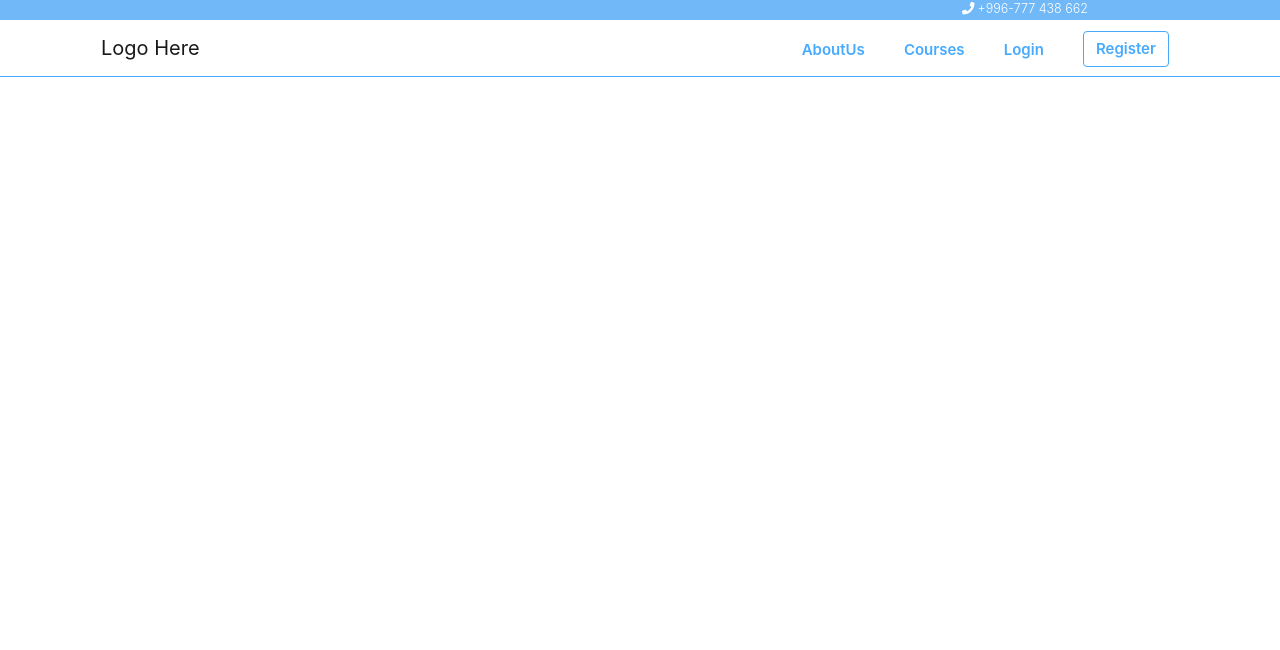
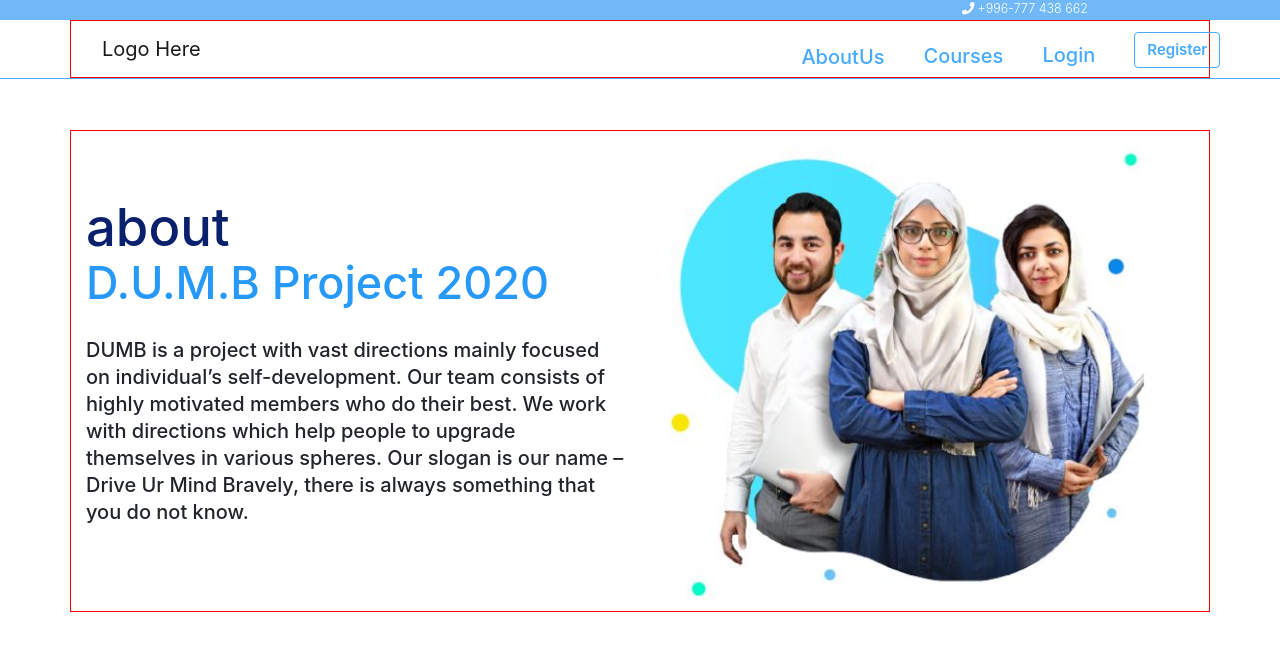
Before and after one commit to Jahanzaib5/dumb-project, a React (Create React App) app in the folder frontend/app/: page /Aboutus in a window 1280 px wide. Shown: the top 650 px of the page. Built offline with nearby package versions, Linux system fonts and the light colour scheme; the HTML template or start-up script is replaced by a standard one.

Commit message:
working on aboutus page

```diff
--- a/frontend/app/package.json
+++ b/frontend/app/package.json
@@ -14,6 +14,7 @@
     "react": "^16.13.1",
     "react-bootstrap": "^1.0.1",
     "react-dom": "^16.13.1",
+    "react-router-dom": "^5.2.0",
     "react-scripts": "3.4.1",
     "reactstrap": "^8.4.1"
   },
--- a/frontend/app/src/App.css
+++ b/frontend/app/src/App.css
@@ -1,5 +1,8 @@
 .App {
   text-align: center;
+  font-family: -apple-system, BlinkMacSystemFont, "Segoe UI", Roboto,
+    "Helvetica Neue", Arial, "Noto Sans", sans-serif, "Apple Color Emoji",
+    "Segoe UI Emoji", "Segoe UI Symbol", "Noto Color Emoji";
 }
 
 .App-logo {
--- a/frontend/app/src/App.js
+++ b/frontend/app/src/App.js
@@ -1,5 +1,7 @@
 import React, {Component} from 'react';
+import {BrowserRouter as Router, Route, Switch} from 'react-router-dom';
 import Navigation from './components/Navbar/Navigation';
+import AboutUs from './components/AboutUs/AboutUs';
 
 
 class App extends Component {
@@ -7,7 +9,11 @@ class App extends Component {
     return (
       <React.Fragment>
         <Navigation/>
-
+        <Router>
+          <Switch>
+            <Route path="/Aboutus" component={AboutUs}/>
+          </Switch>
+        </Router>
       </React.Fragment>
 
     );
--- /dev/null
+++ b/frontend/app/src/components/AboutUs/AboutUs.js
@@ -0,0 +1,14 @@
+
+import React, { Component } from "react";
+import First from './First-part/First';
+
+
+export default class AbuotUs extends Component {
+    render() {
+      return (
+        <div>
+            <First/>
+        </div>
+      );
+    }
+  }
--- /dev/null
+++ b/frontend/app/src/components/AboutUs/First-part/First.js
@@ -0,0 +1,33 @@
+import React, { Component } from "react";
+import { Container, Row, Col } from "reactstrap";
+import Pic1 from './pic1.JPG';
+import Image from "react-bootstrap/Image";
+import './first.css';
+
+
+export default class LearMore extends Component {
+  render() {
+    return (
+      <Container className='container' style={{ border: "1px solid red", marginTop:'4%'}}>
+        <Row>
+          <Col xs={12} md={6}>
+            <h1 style={{color:'#09216C', marginTop:'12%'}}>about</h1>
+            <h1 style={{color:'#2699fb', fontSize:"45px", marginTop:'-2%'}}>D.U.M.B Project 2020</h1>
+            <p>
+              DUMB is a project with vast directions mainly focused on
+              individual’s self-development. Our team consists of highly
+              motivated members who do their best. We work with directions which
+              help people to upgrade themselves in various spheres.
+              Our slogan
+              is our name – Drive Ur Mind Bravely, there is always something
+              that you do not know.
+            </p>
+          </Col>
+          <Col xs={12} md={6}>
+          <Image src={Pic1} height="480" alt="Picture" />
+          </Col>
+        </Row>
+      </Container>
+    );
+  }
+}
--- /dev/null
+++ b/frontend/app/src/components/AboutUs/First-part/first.css
@@ -0,0 +1,16 @@
+.container {
+  font-family: -apple-system, BlinkMacSystemFont, "Segoe UI", Roboto,
+    "Helvetica Neue", Arial, "Noto Sans", sans-serif, "Apple Color Emoji",
+    "Segoe UI Emoji", "Segoe UI Symbol", "Noto Color Emoji";
+}
+
+.container h1{
+  font-size: 52.6px;
+}
+
+.container p{
+  margin-top: 5%;
+  font-size: 20px;
+  font-weight: 450;
+  line-height: 27px;
+}
--- a/frontend/app/src/components/Navbar/Navigation.js
+++ b/frontend/app/src/components/Navbar/Navigation.js
@@ -3,9 +3,6 @@ import "./style.css";
 import {
   Navbar,
   Nav,
-  NavDropdown,
-  Form,
-  FormControl,
   Button,
 } from "react-bootstrap";
 import { FontAwesomeIcon } from "@fortawesome/react-fontawesome";
@@ -40,14 +37,14 @@ class Navigation extends Component {
 
           <p><FontAwesomeIcon icon={faPhone} />  +996-777 438 662</p>
         </div>
-        <div className="container">
+        <div className="container" style={{border:'1px solid red'}}>
           <Navbar expand="lg" className="hello">
             <Navbar.Brand href="#home">Logo Here</Navbar.Brand>
             <Navbar.Toggle />
             <Navbar.Collapse>
               <Nav className="ml-auto">
                 <Nav.Item className="nada">
-                  <Nav.Link href="#">
+                  <Nav.Link href="Aboutus">
                     <p>AboutUs</p>
                   </Nav.Link>
                 </Nav.Item>
```
Also changed, not shown: frontend/app/src/components/AboutUs/First-part/pic1.JPG (added), 1 other file (tests, documents, lock files or other folders).
